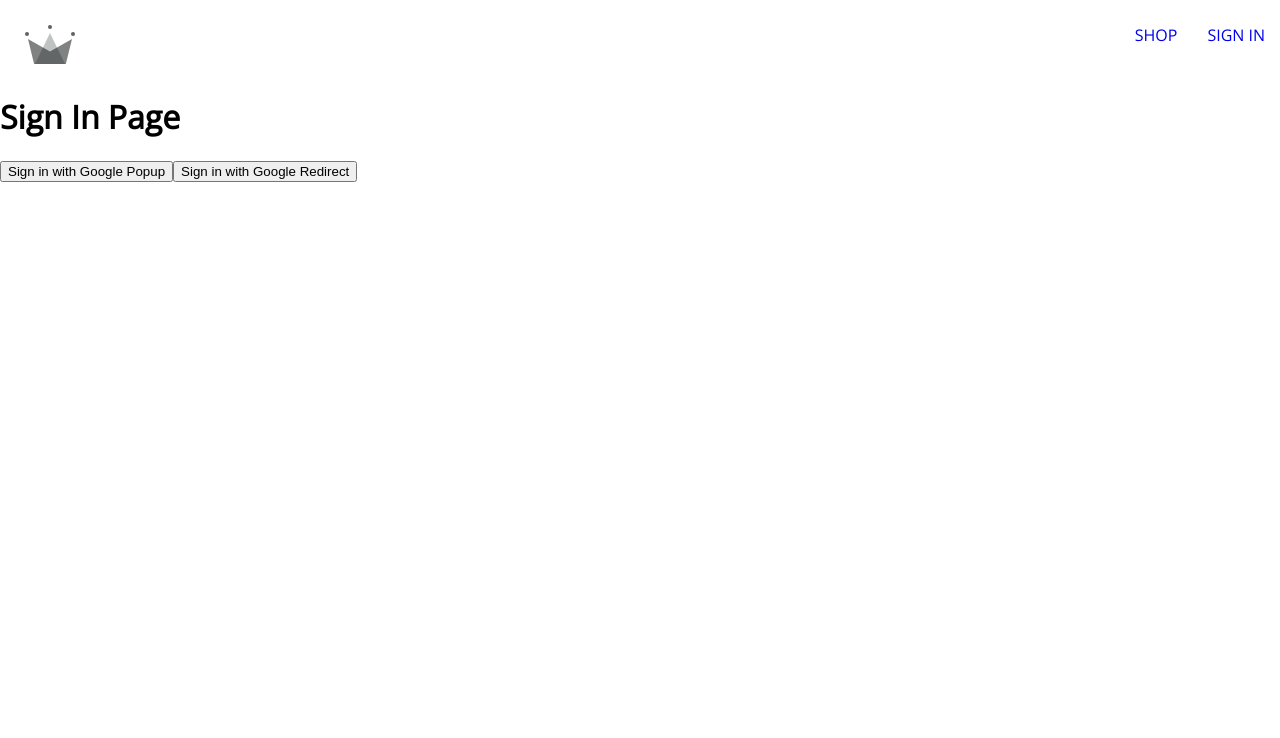
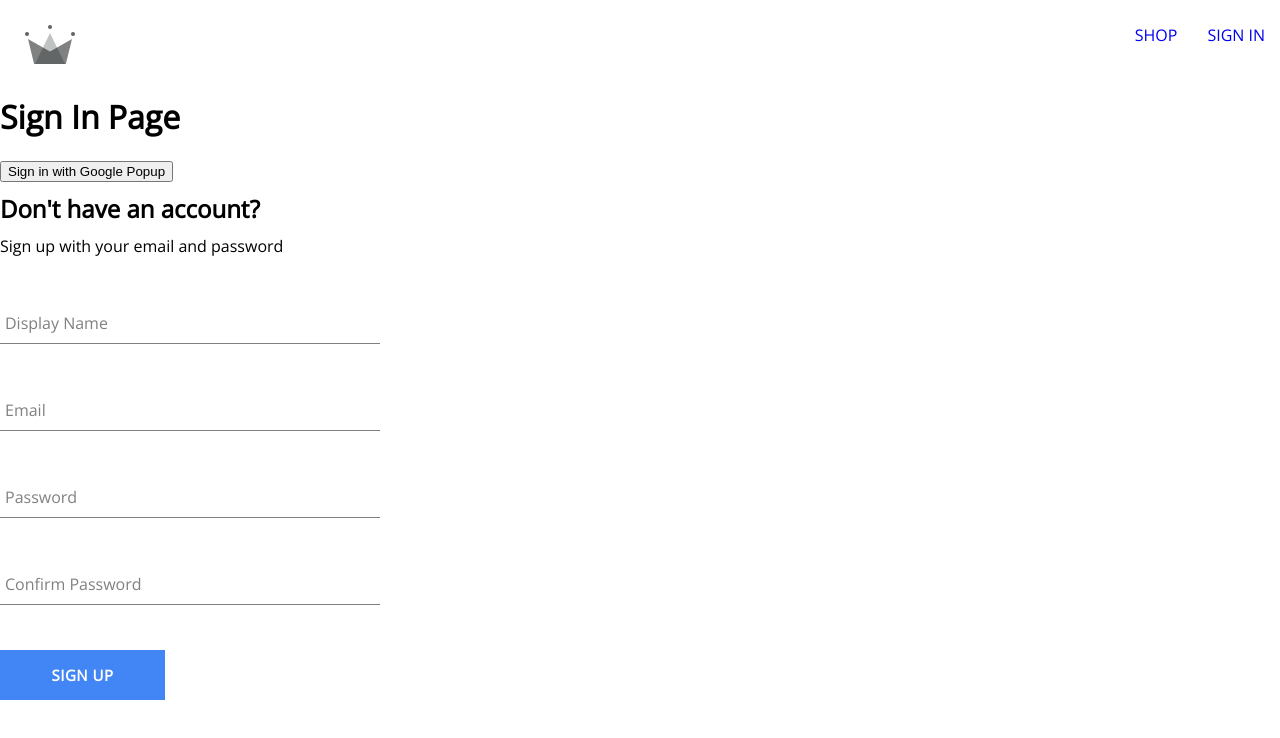
Before and after one commit to monkinng9/Complete-React-DEV-Udemy, a React (Create React App) app: page /sign-in in a window 1280 px wide. Shown: the top 738 px of the page. Built offline with nearby package versions, Linux system fonts and the light colour scheme.

Commit message:
Finish Sign In and Sign Up function && Create Sign Up UI

```diff
--- /dev/null
+++ b/src/components/button/button.component.jsx
@@ -0,0 +1,18 @@
+import "./button.styles.scss"
+
+const BUTTON_TYPE_CLASSES = {
+  google: 'google-sign-in',
+  inverted: 'inverted',
+};
+
+const Button = ({ children, buttonType, ...otherProps }) => {
+  return (
+    <button className={`button-container ${BUTTON_TYPE_CLASSES[buttonType]}`}
+      {...otherProps}
+    >
+      {children}
+    </button>
+  );
+}
+
+export default Button;
--- /dev/null
+++ b/src/components/button/button.styles.scss
@@ -0,0 +1,46 @@
+.button-container {
+  min-width: 165px;
+  width: auto;
+  height: 50px;
+  letter-spacing: 0.5px;
+  line-height: 50px;
+  padding: 0 35px 0 35px;
+  font-size: 15px;
+  background-color: black;
+  color: white;
+  text-transform: uppercase;
+  font-family: 'Open Sans';
+  font-weight: bolder;
+  border: none;
+  cursor: pointer;
+  display: flex;
+  justify-content: center;
+
+  &:hover {
+    background-color: white;
+    color: black;
+    border: 1px solid black;
+  }
+
+  &.google-sign-in {
+    background-color: #4285f4;
+    color: white;
+
+    &:hover {
+      background-color: #357ae8;
+      border: none;
+    }
+  }
+
+  &.inverted {
+    background-color: white;
+    color: black;
+    border: 1px solid black;
+
+    &:hover {
+      background-color: black;
+      color: white;
+      border: none;
+    }
+  }
+}
--- /dev/null
+++ b/src/components/form-input/form-input.component.jsx
@@ -0,0 +1,20 @@
+import './form-input.styles.scss';
+
+const FormInput = ({ label, ...otherProps }) => {
+  return (
+    <div className='group'>
+      <input className='form-input' {...otherProps} />
+      {label && (
+        <label
+          className={`${
+            otherProps.value.length ? 'shrink' : ''
+          } form-input-label`}
+        >
+          {label}
+        </label>
+      )}
+    </div>
+  );
+};
+
+export default FormInput;
--- /dev/null
+++ b/src/components/form-input/form-input.styles.scss
@@ -0,0 +1,54 @@
+$sub-color: grey;
+$main-color: black;
+
+@mixin shrinkLabel {
+  top: -14px;
+  font-size: 12px;
+  color: $main-color;
+}
+
+.group {
+  position: relative;
+  margin: 45px 0;
+
+  .form-input {
+    background: none;
+    background-color: white;
+    color: $sub-color;
+    font-size: 18px;
+    padding: 10px 10px 10px 5px;
+    display: block;
+    width: 100%;
+    border: none;
+    border-radius: 0;
+    border-bottom: 1px solid $sub-color;
+    margin: 25px 0;
+
+    &:focus {
+      outline: none;
+    }
+
+    &:focus ~ .form-input-label {
+      @include shrinkLabel();
+    }
+  }
+
+  input[type='password'] {
+    letter-spacing: 0.3em;
+  }
+
+  .form-input-label {
+    color: $sub-color;
+    font-size: 16px;
+    font-weight: normal;
+    position: absolute;
+    pointer-events: none;
+    left: 5px;
+    top: 10px;
+    transition: 300ms ease all;
+
+    &.shrink {
+      @include shrinkLabel();
+    }
+  }
+}
--- /dev/null
+++ b/src/components/sign-up-form/sign-up-form.component.jsx
@@ -0,0 +1,72 @@
+import { useState } from 'react';
+
+import FormInput from '../../components/form-input/form-input.component';
+import Button from '../../components/button/button.component';
+import './sign-up-form.styles.scss';
+
+import { createAuthUserWithEmailAndPassword, createUserDocumentFromAuth } from '../../utils/firebase/firebase.utils';
+
+const defaultFormFields = {
+  displayName: '',
+  email: '',
+  password: '',
+  confirmPassword: '',
+};
+
+const SignUpForm = () => {
+
+  const [formFields, setFormFields] = useState(defaultFormFields);
+  const { displayName, email, password, confirmPassword } = formFields;
+
+  const resetFormFields = () => {
+    setFormFields(defaultFormFields);
+  }
+
+  const handleSubmit = async (event) => {
+    event.preventDefault();
+    console.log(password)
+    console.log(confirmPassword)
+    if (password !== confirmPassword) {
+      alert(`Password do not match`);
+      return;
+    }
+
+    try {
+      const { user } = await createAuthUserWithEmailAndPassword(email, password);
+      resetFormFields();
+      await createUserDocumentFromAuth(user, { displayName });
+    } catch (error) {
+      if(error.code === 'auth/email-already-in-use') {
+        alert(`Email already in user`)
+      } else {
+        console.log(error)
+      }
+      console.log('User creation encountered an error', error);
+    }
+  };
+
+  const handleChange = (event) => {
+    const { name, value } = event.target;
+    setFormFields({ ...formFields, [name]: value });
+  };
+
+  return (
+    <div className='sign-up-container'>
+      <h2>Don't have an account?</h2>
+      <span>Sign up with your email and password</span>
+      <form onSubmit={handleSubmit}>
+        <FormInput label='Display Name' type="text" required onChange={handleChange} name="displayName" value={displayName} />
+
+        <FormInput label='Email' type='email' required onChange={handleChange} name="email" value={email} />
+
+        <FormInput label='Password' type='password' required onChange={handleChange} name="password" value={password} />
+
+        <FormInput label='Confirm Password' required onChange={handleChange} name="confirmPassword" value={confirmPassword} />
+
+        <Button buttonType='google' type='submit'>Sign Up</Button>
+      </form>
+    </div>
+  )
+}
+
+export default SignUpForm;
--- /dev/null
+++ b/src/components/sign-up-form/sign-up-form.styles.scss
@@ -0,0 +1,9 @@
+.sign-up-container {
+  display: flex;
+  flex-direction: column;
+  width: 380px;
+
+  h2 {
+    margin: 10px 0;
+  }
+}
--- a/src/routes/sign-in/sign-in.component.jsx
+++ b/src/routes/sign-in/sign-in.component.jsx
@@ -1,26 +1,12 @@
-import { useEffect } from 'react';
-import { getRedirectResult } from 'firebase/auth';
 
 import {
-  auth,
   signInWithGooglePopup,
   createUserDocumentFromAuth,
-  signInWithGoogleRedirect,
 } from '../../utils/firebase/firebase.utils'
 
+import SignUpForm from '../../components/sign-up-form/sign-up-form.component'
+
 const SignIn = () => {
-
-  useEffect(() => {
-
-    // declare the data fetching function
-    const fetchData = async () => {
-      const response = await getRedirectResult(auth);
-      if(response) {
-        const useDocRef = await createUserDocumentFromAuth(response.user);
-      }
-    }
-    fetchData();
-  }, []);
 
   const logGoogleUser = async () => {
     const { user } = await signInWithGooglePopup();
@@ -33,7 +19,7 @@
     <div>
       <h1>Sign In Page</h1>
       <button onClick={logGoogleUser}>Sign in with Google Popup</button>
-      <button onClick={signInWithGoogleRedirect}>Sign in with Google Redirect</button>
+      <SignUpForm/>
     </div>
   );
 }
--- a/src/utils/firebase/firebase.utils.js
+++ b/src/utils/firebase/firebase.utils.js
@@ -1,5 +1,11 @@
 import { initializeApp } from 'firebase/app';
-import { getAuth, signInWithRedirect, signInWithPopup, GoogleAuthProvider } from 'firebase/auth';
+import {
+  getAuth,
+  signInWithRedirect,
+  signInWithPopup,
+  GoogleAuthProvider,
+  createUserWithEmailAndPassword,
+} from 'firebase/auth';
 import {
   getFirebase,
   doc,
@@ -29,17 +35,20 @@
 
 export const auth = getAuth();
 export const signInWithGooglePopup = () => signInWithPopup(auth, googleProvider);
-export const signInWithGoogleRedirect = () => signInWithRedirect(auth, googleProvider);
 
 export const db = getFirestore();
 
-export const createUserDocumentFromAuth = async (userAuth) => {
-  const userDocRef  = doc(db, 'users', userAuth.uid);
+export const createUserDocumentFromAuth = async (
+  userAuth,
+  additionalInformation = {displayName:'mike'}
+  ) => {
+  if (!userAuth) return;
 
+  const userDocRef = doc(db, 'users', userAuth.uid);
 
   const userSnapshot = await getDoc(userDocRef);
 
-  if(!userSnapshot.exists()) {
+  if (!userSnapshot.exists()) {
     const { displayName, email } = userAuth;
     const createdAt = new Date();
 
@@ -47,12 +56,18 @@
       await setDoc(userDocRef, {
         displayName,
         email,
-        createdAt
+        createdAt,
+        ...additionalInformation
       });
-    } catch(error) {
+    } catch (error) {
       console.log('error creating the user', error.message);
     }
   }
 
   return userDocRef;
 };
+
+export const createAuthUserWithEmailAndPassword = async (email, password) => {
+  if (!email || !password) return;
+  return await createUserWithEmailAndPassword(auth, email, password);
+}
```
